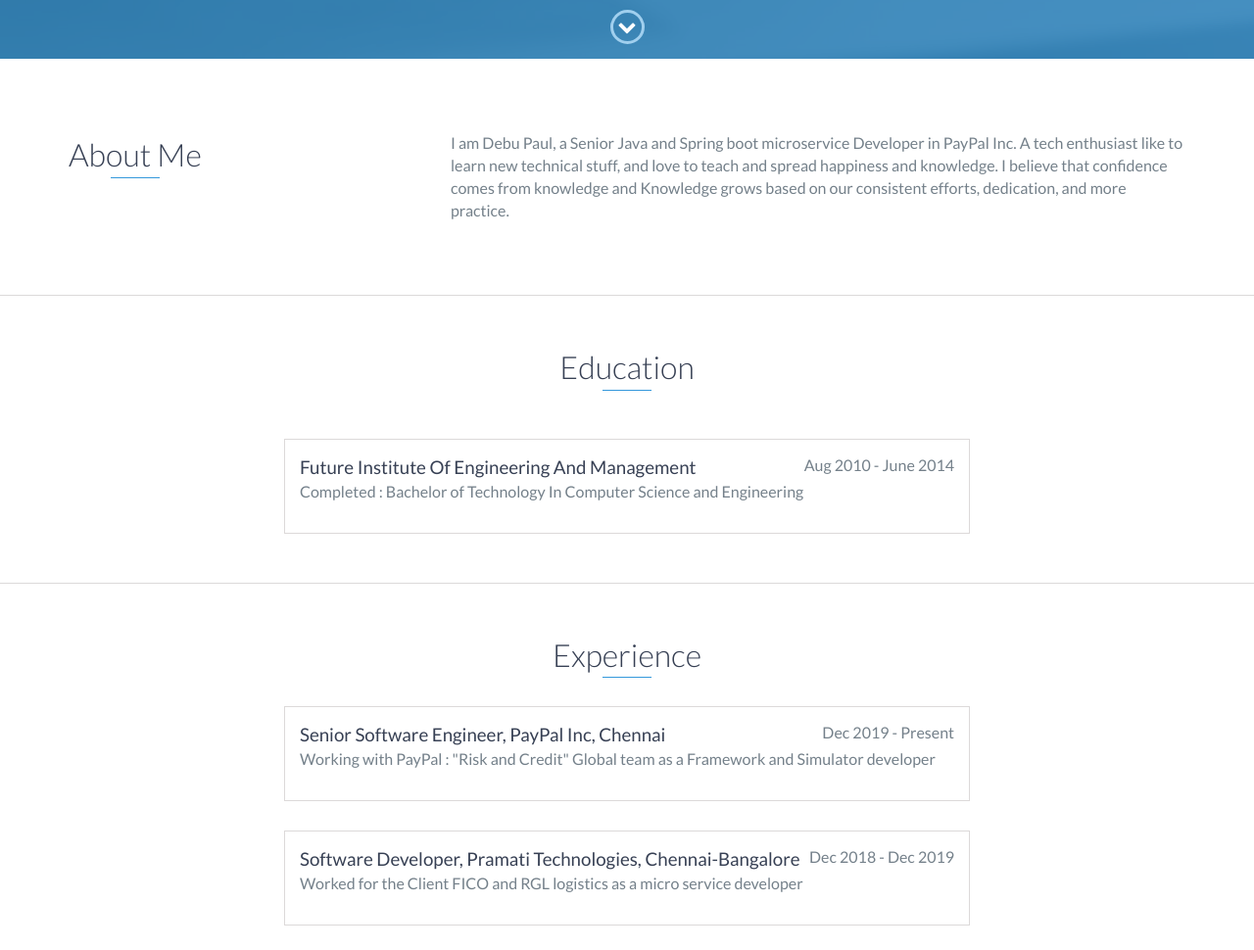
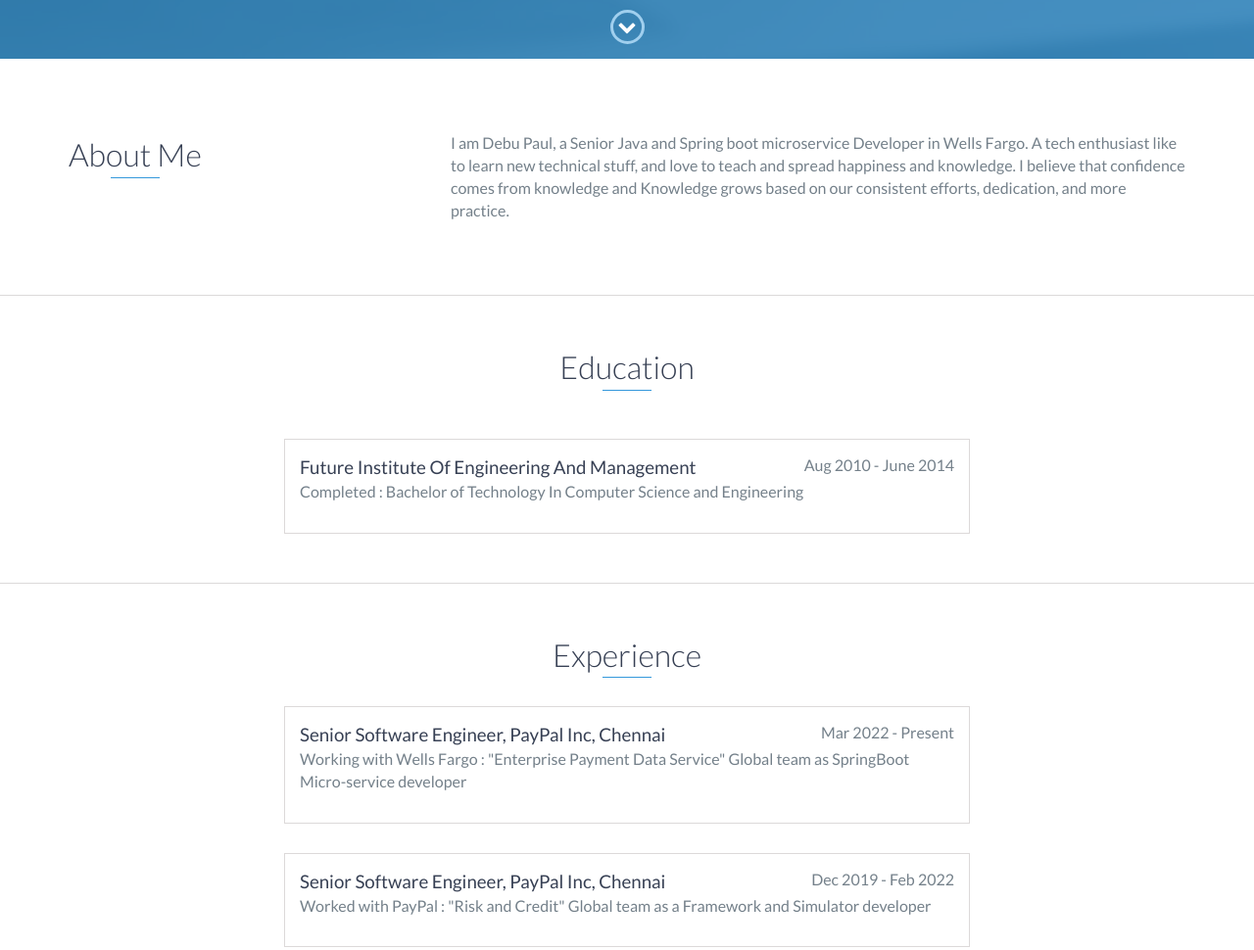
Before and after one commit to admindebu/admindebu.github.io, a website: page index.html in a window 1280 px wide. Shown: the part 740-1710 px from the top of the page at 98% size. Drawn offline with nearby package versions, Linux system fonts and the light colour scheme.

Commit message:
Updated CV and Details for Wells Fargo

```diff
--- a/index.html
+++ b/index.html
@@ -53,7 +53,7 @@
                 <h1>Debu Paul</h1>
 
             <h2>Expertise in Java/J2EE Design, Development, and Implementation of highly transnational web applications</h2>
-            <a href="https://drive.google.com/file/d/1T770gjuuA1qnkPbTUyuYV4_izK4npDnM/view" class="btn-rounded-white">View My Resume</a>
+            <a href="https://drive.google.com/file/d/1qPAF1kEJYYCoe8xu7N1XgOZg__B4zcWO/view" class="btn-rounded-white">View My Resume</a>
         </div>
         <!-- End #lead-content -->
 
@@ -76,7 +76,7 @@
                 </div>
                 <div class="col-md-8">
                     <p>
-                        I am Debu Paul, a Senior Java and Spring boot microservice Developer in PayPal Inc. A tech enthusiast like to learn new technical stuff, and love to teach and spread happiness and knowledge. I believe that confidence comes from knowledge and Knowledge grows based on our consistent efforts, dedication, and more practice.
+                        I am Debu Paul, a Senior Java and Spring boot microservice Developer in Wells Fargo. A tech enthusiast like to learn new technical stuff, and love to teach and spread happiness and knowledge. I believe that confidence comes from knowledge and Knowledge grows based on our consistent efforts, dedication, and more practice.
                     </p>
                 </div>
             </div>
@@ -95,10 +95,15 @@
 
 	 <div id="experience">
         <h2 class="heading">Experience</h2>
+	<div class="education-block">
+            <h3>Senior Software Engineer, PayPal Inc, Chennai</h3>
+            <span class="education-date">Mar 2022 - Present</span>
+            <h4>Working with Wells Fargo : "Enterprise Payment Data Service" Global team as SpringBoot Micro-service developer</h4>
+        </div>
         <div class="education-block">
             <h3>Senior Software Engineer, PayPal Inc, Chennai</h3>
-            <span class="education-date">Dec 2019 - Present</span>
-            <h4>Working with PayPal : "Risk and Credit" Global team as a Framework and Simulator developer</h4>
+            <span class="education-date">Dec 2019 - Feb 2022</span>
+            <h4>Worked with PayPal : "Risk and Credit" Global team as a Framework and Simulator developer</h4>
         </div>
         <div class="education-block">
             <h3>Software Developer, Pramati Technologies, Chennai-Bangalore</h3>
```
